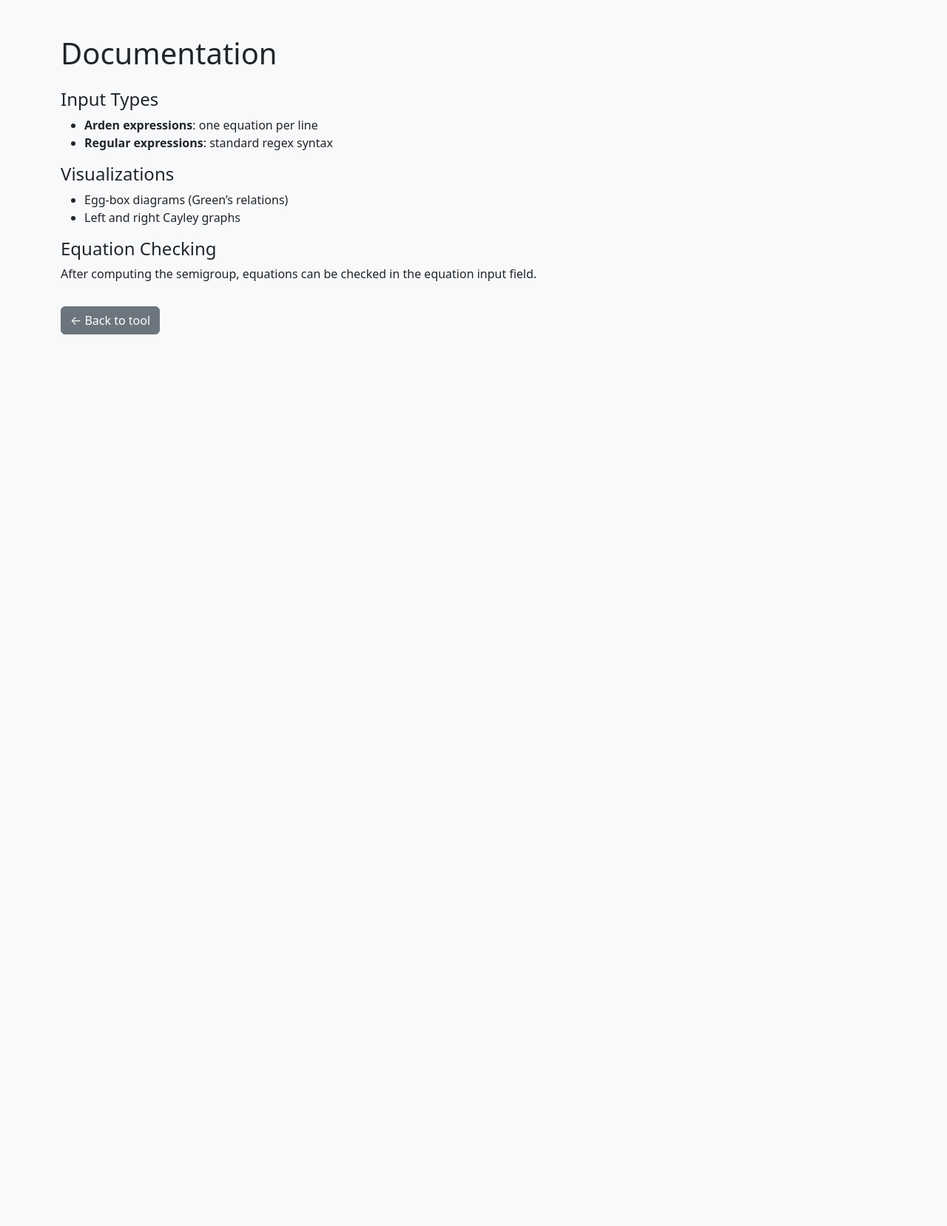
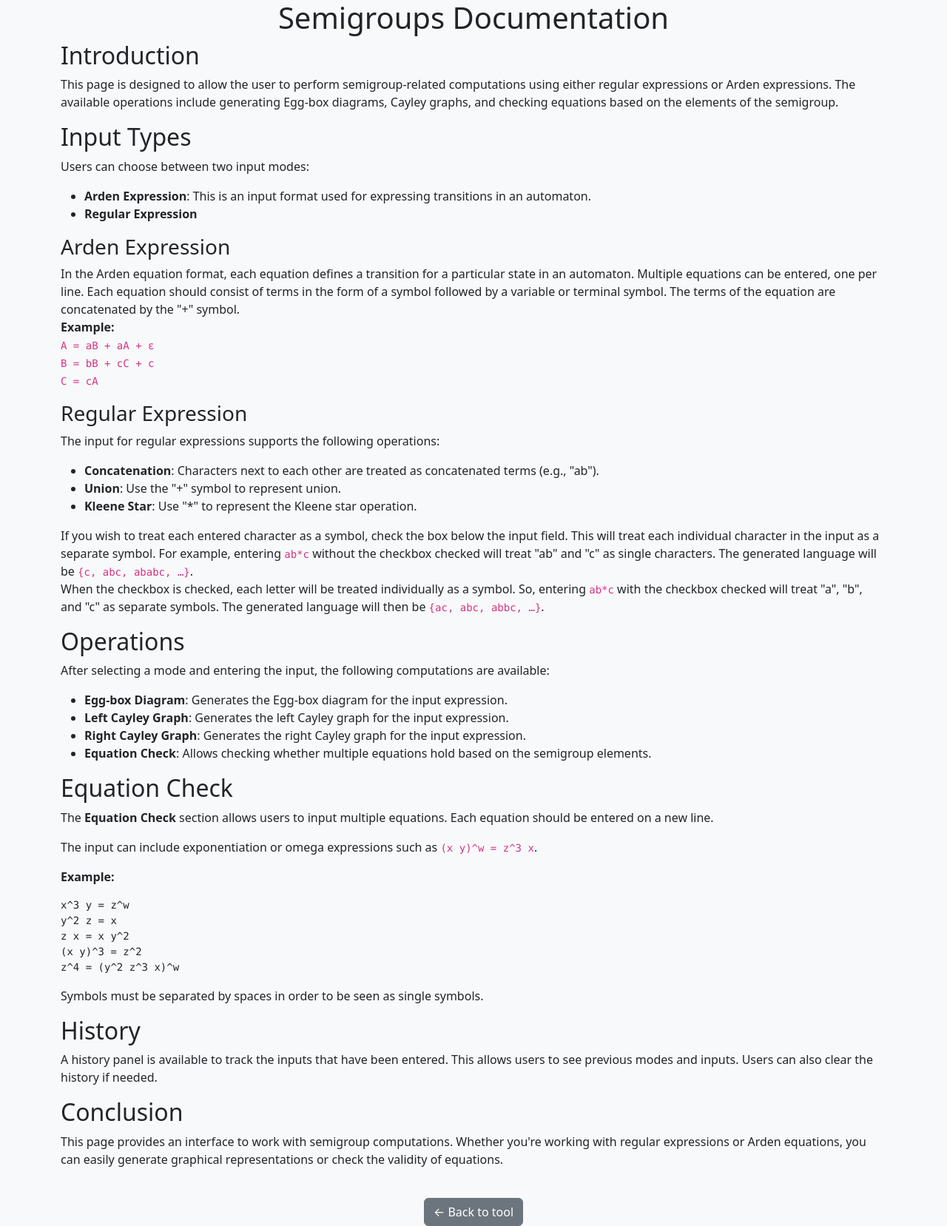
Before and after one commit to HaneenKl/Bachelor-Project, a Flask app: page /docs in a window 1280 px wide. Shown: the whole page at 74% size. Before the commit the page ends 452 px from the top, so only its background shows below. Run offline with Flask 3, Linux system fonts and the light colour scheme; some libraries are stand-ins or nearby versions.

Commit message:
add documentation

```diff
--- a/templates/docs.html
+++ b/templates/docs.html
@@ -1,39 +1,139 @@
 <!DOCTYPE html>
 <html lang="en">
+
 <head>
-    <meta charset="UTF-8">
-    <title>Semigroups – Documentation</title>
+    <meta charset="utf-8">
+    <meta name="viewport" content="width=device-width, initial-scale=1.0, shrink-to-fit=no">
+    <title>Documentation - Semigroups</title>
     <link rel="stylesheet"
           href="{{ url_for('static', filename='assets/bootstrap/css/bootstrap.min.css') }}">
 </head>
 
-<body class="bg-light">
+<body style="background: var(--bs-light);">
+<div class="container">
+    <h1 class="text-center font-weight-bold text-dark">Semigroups Documentation</h1>
 
-<div class="container mt-5">
-    <h1 class="mb-4">Documentation</h1>
+    <section>
+        <h2>Introduction</h2>
+        <p>
+            This page is designed to allow the user to perform semigroup-related computations using either regular
+            expressions or Arden expressions.
+            The available operations include generating Egg-box diagrams, Cayley graphs, and checking equations based on
+            the elements of the semigroup.
+        </p>
+    </section>
 
-    <h4>Input Types</h4>
-    <ul>
-        <li><strong>Arden expressions</strong>: one equation per line</li>
-        <li><strong>Regular expressions</strong>: standard regex syntax</li>
-    </ul>
+    <section>
+        <h2>Input Types</h2>
+        <p>Users can choose between two input modes:</p>
+        <ul>
+            <li><strong>Arden Expression</strong>: This is an input format used for expressing transitions in an
+                automaton.
+            </li>
+            <li><strong>Regular Expression</strong></li>
+        </ul>
+        <h3>Arden Expression</h3>
+        <p>
+            In the Arden equation format, each equation defines a transition for a particular state in an automaton.
+            Multiple equations can be entered, one per line.
+            Each equation should consist of terms in the form of a symbol followed by a variable or terminal symbol. The
+            terms of the equation are concatenated by the "+" symbol.
+            <br>
+            <strong>Example:</strong>
+            <code> <br>
+                A = aB + aA + ε<br>
+                B = bB + cC + c<br>
+                C = cA
+            </code>
+        </p>
 
-    <h4>Visualizations</h4>
-    <ul>
-        <li>Egg-box diagrams (Green’s relations)</li>
-        <li>Left and right Cayley graphs</li>
-    </ul>
+        <h3>Regular Expression</h3>
+        <p>
+            The input for regular expressions supports the following operations:
+        <ul>
+            <li><strong>Concatenation</strong>: Characters next to each other are treated as concatenated terms (e.g.,
+                "ab").
+            </li>
+            <li><strong>Union</strong>: Use the "+" symbol to represent union.</li>
+            <li><strong>Kleene Star</strong>: Use "*" to represent the Kleene star operation.</li>
+        </ul>
+        </p>
+        <p>
+            If you wish to treat each entered character as a symbol, check the box below the input field. This will
+            treat each individual character in the input as a separate symbol.
+            For example, entering <code>ab*c</code> without the checkbox checked will treat "ab" and "c" as single
+            characters. The generated language will be <code>{c, abc, ababc, …}</code>.
+            <br>
+            When the checkbox is checked, each letter will be treated individually as a symbol. So, entering
+            <code>ab*c</code> with the checkbox checked will treat "a", "b", and "c" as separate symbols.
+            The generated language will then be <code>{ac, abc, abbc, …}</code>.
+        </p>
+    </section>
 
-    <h4>Equation Checking</h4>
-    <p>
-        After computing the semigroup, equations can be checked in the
-        equation input field.
-    </p>
+    <section>
+        <h2>Operations</h2>
+        <p>After selecting a mode and entering the input, the following computations are available:</p>
+        <ul>
+            <li><strong>Egg-box Diagram</strong>: Generates the Egg-box diagram for the input expression.</li>
+            <li><strong>Left Cayley Graph</strong>: Generates the left Cayley graph for the input expression.</li>
+            <li><strong>Right Cayley Graph</strong>: Generates the right Cayley graph for the input expression.</li>
+            <li><strong>Equation Check</strong>: Allows checking whether multiple equations hold based on the semigroup
+                elements.
+            </li>
+        </ul>
+    </section>
 
-    <button class="btn btn-secondary mt-3" onclick="window.close()">
-        ← Back to tool
-    </button>
+    <section>
+        <h2>Equation Check</h2>
+        <p>
+            The <strong>Equation Check</strong> section allows users to input multiple equations. Each equation should
+            be entered on a new line.
+        </p>
+        <p>
+            The input can include exponentiation or omega expressions such as <code>(x y)^w = z^3 x</code>.
+        </p>
+
+        <p><strong>Example:</strong></p>
+        <pre>
+x^3 y = z^w
+y^2 z = x
+z x = x y^2
+(x y)^3 = z^2
+z^4 = (y^2 z^3 x)^w
+</pre>
+        <p>
+            Symbols must be separated by spaces in order to be seen as single symbols.
+        </p>
+
+    </section>
+
+    <section>
+        <h2>History</h2>
+        <p>
+            A history panel is available to track the inputs that have been entered. This allows users to see previous
+            modes and inputs.
+            Users can also clear the history if needed.
+        </p>
+    </section>
+
+    <section>
+        <h2>Conclusion</h2>
+        <p>
+            This page provides an interface to work with semigroup computations. Whether you're working with
+            regular expressions or Arden equations,
+            you can easily generate graphical representations or check the validity of equations.
+        </p>
+    </section>
+
+    <div class="mt-4 text-center">
+        <button class="btn btn-secondary mt-3" onclick="window.close()">
+            ← Back to tool
+        </button>
+    </div>
 </div>
 
+<script src="https://cdn.jsdelivr.net/npm/bootstrap@5.3.2/dist/js/bootstrap.bundle.min.js"></script>
+<script src="{{ url_for('static', filename='assets/js/bs-init.js') }}"></script>
 </body>
+
 </html>
```
